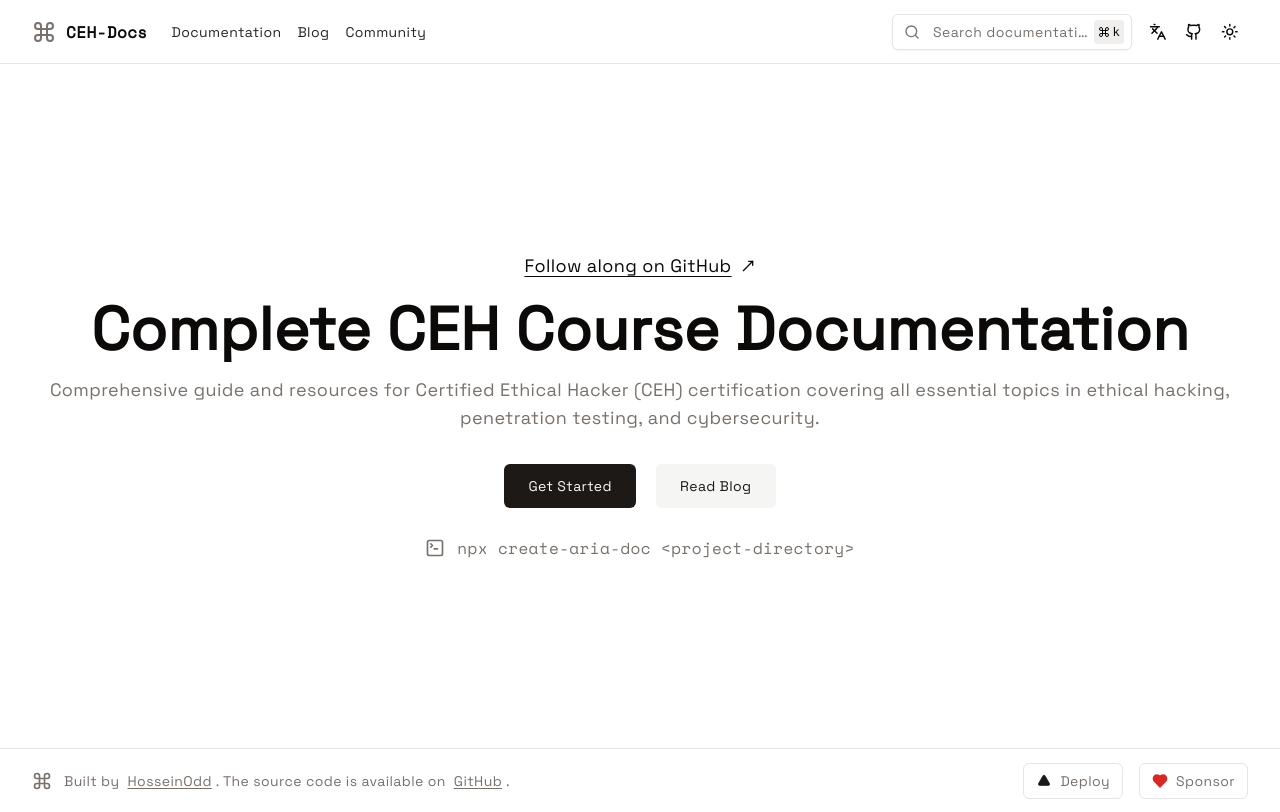
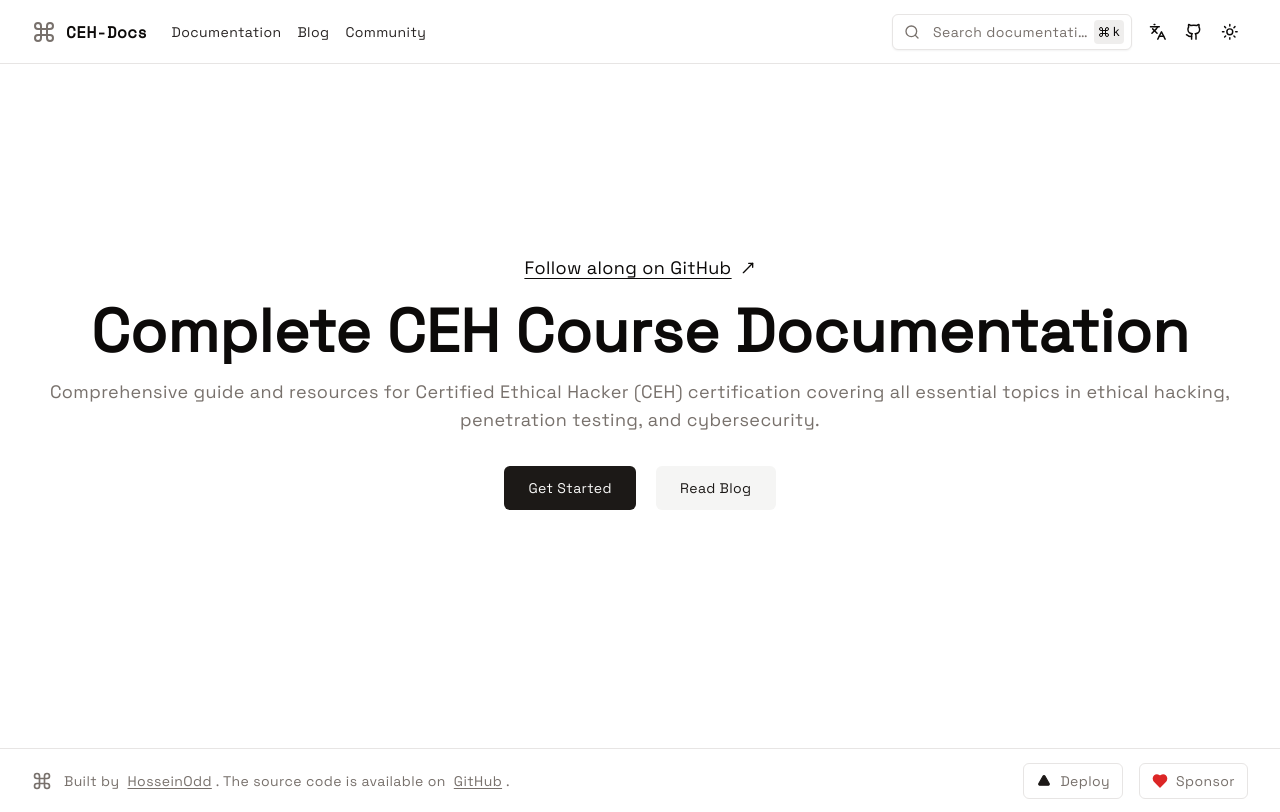
Before and after one commit to HosseinOdd/CEH-Docs, a Next.js app: page /en/ in a window 1280 px wide. Built offline with nearby package versions, Linux system fonts and the light colour scheme.

Commit message:
Update home page for CEH-Docs

```diff
--- a/app/[lang]/page.tsx
+++ b/app/[lang]/page.tsx
@@ -11,7 +11,7 @@ export default async function Home({ params }: LangProps) {
   return (
     <div className="flex sm:min-h-[85.5vh] min-h-[85vh] flex-col items-center justify-center text-center px-2 sm:py-8 py-12">
       <Link
-        href="https://github.com/nisabmohd/Aria-Docs"
+        href="https://github.com/HosseinOdd/CEH-Docs"
         target="_blank"
         className="mb-5 sm:text-lg flex items-center gap-2 underline underline-offset-4 sm:-mt-12"
       >
@@ -42,10 +42,6 @@ export default async function Home({ params }: LangProps) {
           {dict.home.read_blog}
         </LocalizedLink>
       </div>
-      <span className="flex flex-row items-start sm:gap-2 gap-0.5 text-muted-foreground text-md mt-7 -mb-12 max-[800px]:mb-12 font-code sm:text-base text-sm font-medium">
-        <TerminalSquareIcon className="w-5 h-5 sm:mr-1 mt-0.5" />
-        {"npx create-aria-doc <project-directory>"}
-      </span>
     </div>
   );
 }
```
